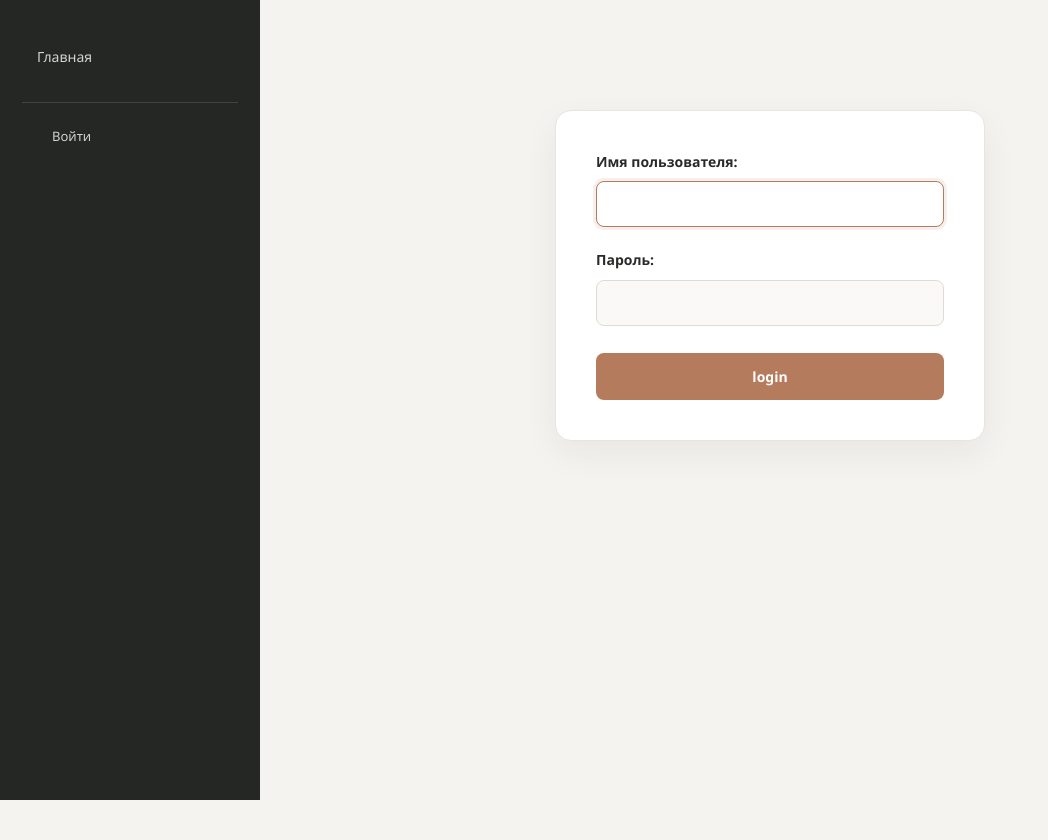
After one commit to nazrielka/practic_part2, a Django app: page /accounts/login/ in a window 1280 px wide. The commit adds this page. Shown: the top 840 px of the page, without its empty margins (0-1048 px from the left). Run offline with Django 5.2, Linux system fonts and the light colour scheme.

Commit message:
Added user authentication. Configured the display of menu sections for guests, users, and administrators.

```diff
--- a/creative_space/static/css/styles.css
+++ b/creative_space/static/css/styles.css
@@ -73,7 +73,7 @@ nav {
 
 /* Пользователь */
 
-.sidebar-nav li:nth-child(3) {
+.sidebar-nav li:nth-child(2) {
     margin-top: 15px;
     padding: 12px 15px;
     color: #aaa99f;
@@ -241,3 +241,156 @@ main {
     font-size: 14px;
     line-height: 1.7;
 }
+
+/*АВТОРИЗАЦИЯ*/
+
+.container > form,
+.container > p,
+.container > a {
+}
+
+.container > form {
+    width: 430px;
+    margin: 110px auto 0;
+    padding: 40px;
+
+    background-color: #ffffff;
+    border: 1px solid var(--border-color);
+    border-radius: 16px;
+
+    box-shadow: 0 12px 35px rgba(40, 38, 32, 0.06);
+}
+
+.container > p {
+    max-width: 430px;
+    margin: 20px auto;
+
+    padding: 15px 18px;
+
+    background-color: #f1e5dd;
+    border-left: 4px solid var(--primary-color);
+    border-radius: 6px;
+
+    color: #78543e;
+    font-size: 14px;
+    line-height: 1.6;
+}
+
+.container > form table {
+    width: 100%;
+    border-collapse: collapse;
+}
+
+.container > form td {
+    display: block;
+    width: 100%;
+    padding: 0;
+}
+
+.container > form td label {
+    display: block;
+    margin-bottom: 8px;
+
+    color: var(--text-color);
+    font-size: 14px;
+    font-weight: 600;
+}
+.container > form input[type="text"],
+.container > form input[type="password"] {
+    width: 100%;
+    height: 46px;
+
+    margin-bottom: 22px;
+    padding: 0 14px;
+
+    background-color: #faf9f7;
+    border: 1px solid #dedbd4;
+    border-radius: 8px;
+
+    color: var(--text-color);
+    font-family: inherit;
+    font-size: 14px;
+
+    outline: none;
+    transition: var(--transition);
+}
+.container > form input[type="text"]:focus,
+.container > form input[type="password"]:focus {
+    background-color: #ffffff;
+    border-color: var(--primary-color);
+
+    box-shadow: 0 0 0 3px rgba(180, 123, 92, 0.12);
+}
+
+.container > form input[type="submit"] {
+    width: 100%;
+    height: 47px;
+
+    margin-top: 5px;
+
+    background-color: var(--primary-color);
+    border: none;
+    border-radius: 8px;
+
+    color: #ffffff;
+    font-family: inherit;
+    font-size: 14px;
+    font-weight: 600;
+
+    cursor: pointer;
+    transition: var(--transition);
+}
+
+.container > form input[type="submit"]:hover {
+    background-color: var(--primary-hover);
+    box-shadow: 0 5px 15px rgba(180, 123, 92, 0.25);
+}
+
+.container > form input[type="submit"]:active {
+    transform: scale(0.98);
+}
+
+.container > form input[type="hidden"] {
+    display: none;
+}
+
+.container > p:only-of-type {
+    margin-top: 180px;
+    padding: 30px;
+
+    background-color: #ffffff;
+    border: 1px solid var(--border-color);
+    border-radius: 12px;
+
+    color: var(--text-color);
+    font-size: 20px;
+    font-weight: 600;
+    text-align: center;
+
+    box-shadow: 0 12px 35px rgba(40, 38, 32, 0.05);
+}
+
+/* Ссылка авторизации */
+
+.container > a {
+    display: block;
+    width: fit-content;
+
+    margin: 20px auto;
+    padding: 13px 30px;
+
+    background-color: var(--primary-color);
+    border-radius: 8px;
+
+    color: #ffffff;
+    font-size: 14px;
+    font-weight: 600;
+    text-decoration: none;
+
+    transition: var(--transition);
+}
+
+.container > a:hover {
+    background-color: var(--primary-hover);
+    transform: translateY(-2px);
+}
--- a/creative_space/templates/base_generic.html
+++ b/creative_space/templates/base_generic.html
@@ -14,8 +14,7 @@
         {% block sidebar %}
           <menu class="sidebar-nav">
             <li><a href="{% url 'index' %}">Главная</a></li>
-            <li><a href="{% url 'login' %}">Войти</a></li>
-
+          {% if user.is_authenticated %}
             <li>Пользователь: {{user.get_username}}</li>
             <li><a href="#">Профиль</a></li>
             <li><a href="#">Мои заявки</a></li>
@@ -26,10 +25,14 @@
                 <button type="submit" class="btn-link">Выйти</button>
               </form>
             </li>
-
+            {% if user.is_staff %}
             <li class="title-nav">Администратор</li>
             <li><a href="#">Все заявки</a></li>
             <li><a href="#">Все категории</a></li>
+            {% endif %}
+          {% else %}
+            <li><a href="{% url 'login' %}">Войти</a></li>
+          {% endif %}
           </menu>
         {% endblock %}
       </nav>
--- a/creative_space/views.py
+++ b/creative_space/views.py
@@ -9,7 +9,7 @@ def index (request):
     return render(request, 'creative_space/index.html', {'num_submissions': num_submissions, 'submission_ready_list': submission_ready_list,} )
 
 def profile(request):
-    pass
+    return render(request, 'creative_space/profile.html')
 
 def my_submissions(request):
     pass
--- a/design_pro/settings.py
+++ b/design_pro/settings.py
@@ -55,7 +55,7 @@ ROOT_URLCONF = 'design_pro.urls'
 TEMPLATES = [
     {
         'BACKEND': 'django.template.backends.django.DjangoTemplates',
-        'DIRS': [],
+        'DIRS': [BASE_DIR / 'templates'],
         'APP_DIRS': True,
         'OPTIONS': {
             'context_processors': [
@@ -116,3 +116,5 @@ MAILERS = {
         'BACKEND': 'django.core.mail.backends.console.EmailBackend',
     },
 }
+
+LOGIN_REDIRECT_URL = '/creative_space/profile/'
--- /dev/null
+++ b/templates/registration/logged_out.html
@@ -0,0 +1,6 @@
+{% extends "base_generic.html" %}
+
+{% block content %}
+  <p>Вы вышли из аккаунта!</p>
+  <a href="{% url 'login'%}">Авторизоваться</a>
+{% endblock %}
--- /dev/null
+++ b/templates/registration/login.html
@@ -0,0 +1,32 @@
+{% extends "base_generic.html" %}
+
+{% block content %}
+
+  {% if form.errors %}
+    <p>Ваш логин и пароль не были найдены, либо не существуют. Проверьте, правильно ли введен логин и пароль.</p>
+  {% endif %}
+
+  {% if next %}
+    {% if user.is_authenticated %}
+      <p>У вашей учетной записи нет доступа к этой странице. Чтобы продолжить, пожалуйста, войдите в систему, используя учетную запись с доступом.</p>
+    {% else %}
+      <p>Пожалуйста, авторизуйтесь для просмотра страницы.</p>
+    {% endif %}
+  {% endif %}
+
+  <form method="POST" action="{% url 'login' %}">
+    {% csrf_token %}
+    <table>
+      <tr>
+        <td>{{ form.username.label_tag }}</td>
+        <td>{{ form.username }}</td>
+      </tr>
+      <tr>
+        <td>{{ form.password.label_tag }}</td>
+        <td>{{ form.password }}</td>
+      </tr>
+    </table>
+    <input type="submit" value="login">
+    <input type="hidden" name="next" value="{{ next }}">
+  </form>
+{% endblock %}
```
Also changed, not shown: creative_space/templates/creative_space/profile.html (+7 -0 lines), db.sqlite3.
